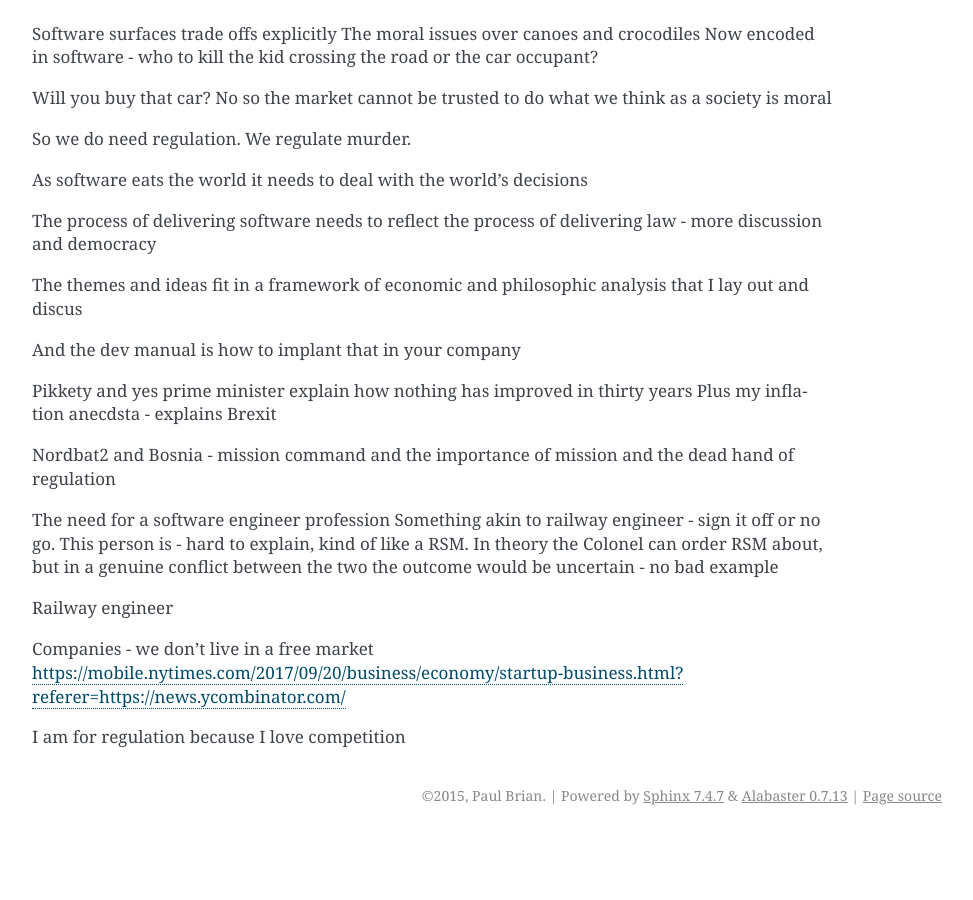
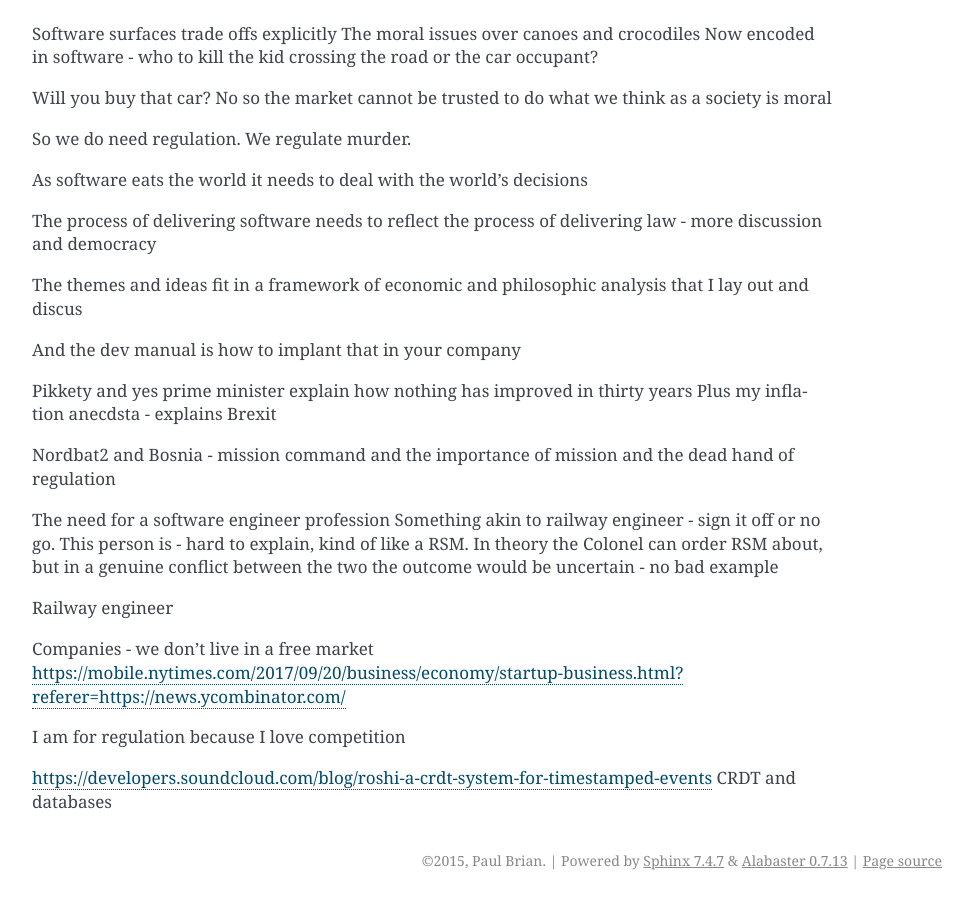
Before and after one commit to lifeisstillgood/softwaremind, a Sphinx documentation site: the page built from docs/chapters/booklayout.rst, in a window 1280 px wide and 900 px high, scrolled down 1422 px. Shown: the whole window, without its empty margins (168-1141 px from the left). Built offline with Sphinx 7.4.7, drawn with Linux system fonts in a browser that asks for light colours; pages that are not in the unit, such as notebooks, are missing from menus; before the commit the page ends 2257 px from its top, so only the background shows below that.

Commit message:
Note on crdt and datbases

```diff
--- a/docs/chapters/booklayout.rst
+++ b/docs/chapters/booklayout.rst
@@ -112,3 +112,6 @@ Companies - we don't live in a free market
 https://mobile.nytimes.com/2017/09/20/business/economy/startup-business.html?referer=https://news.ycombinator.com/
 
 I am for regulation because I love competition
+
+https://developers.soundcloud.com/blog/roshi-a-crdt-system-for-timestamped-events
+CRDT and databases
```
